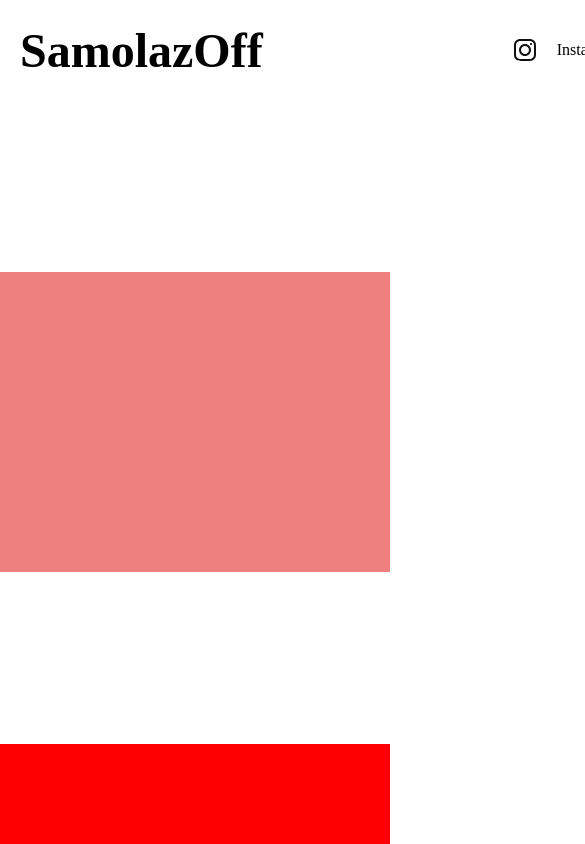
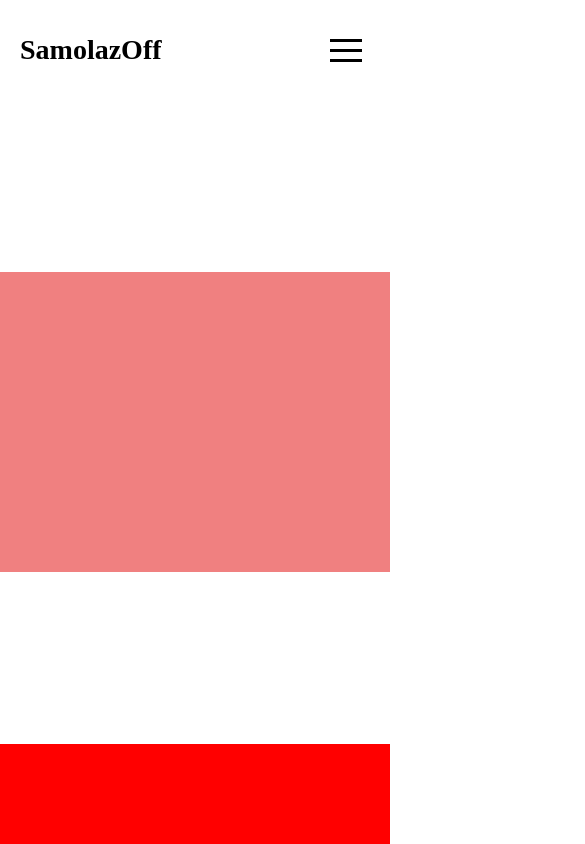
Before and after one commit to samolazoff/samolazoff-react, a React (Vite) app: page / in a window 390 px wide. Shown: the top 844 px of the page, 585 px wide, since content can reach past the window. Built offline with nearby package versions, Linux system fonts and the light colour scheme.

Commit message:
Add media for header without animation

```diff
--- a/src/components/Header/Header.scss
+++ b/src/components/Header/Header.scss
@@ -7,3 +7,28 @@
         gap: 250px;
     }
 }
+@media screen and (max-width: 1200px) {
+
+}
+
+@media screen and (max-width: 992px) {
+   .app-header{
+        .use-box{
+            gap: 150px;
+        }
+    }
+}
+
+@media screen and (max-width: 768px) {
+    .app-header{
+        .use-box{
+            .social-panel-mini{
+                display: none;
+            }
+        }
+    }
+}
+
+@media screen and (max-width: 576px) {
+
+}
--- a/src/components/Logo/Logo.scss
+++ b/src/components/Logo/Logo.scss
@@ -3,3 +3,22 @@
     font-size: 48px;
     z-index: 99999;
 }
+@media screen and (max-width: 1200px) {
+
+}
+
+@media screen and (max-width: 992px) {
+    .logo{
+        font-size: 36px;
+    }
+}
+
+@media screen and (max-width: 768px) {
+
+}
+
+@media screen and (max-width: 576px) {
+    .logo{
+        font-size: 28px;
+    }
+}
--- a/src/components/Nav/Nav.scss
+++ b/src/components/Nav/Nav.scss
@@ -24,3 +24,26 @@
 .hamburger-react{
     z-index: 999999;
 }
+@media screen and (max-width: 1200px) {
+
+}
+
+@media screen and (max-width: 992px) {
+    .app-nav{
+        &-box{
+            width: 100vw;
+        }
+    }
+}
+
+@media screen and (max-width: 768px) {
+    .app-nav{
+        .contacts-mini{
+            display: none;
+        }
+    }
+}
+
+@media screen and (max-width: 576px) {
+
+}
```
